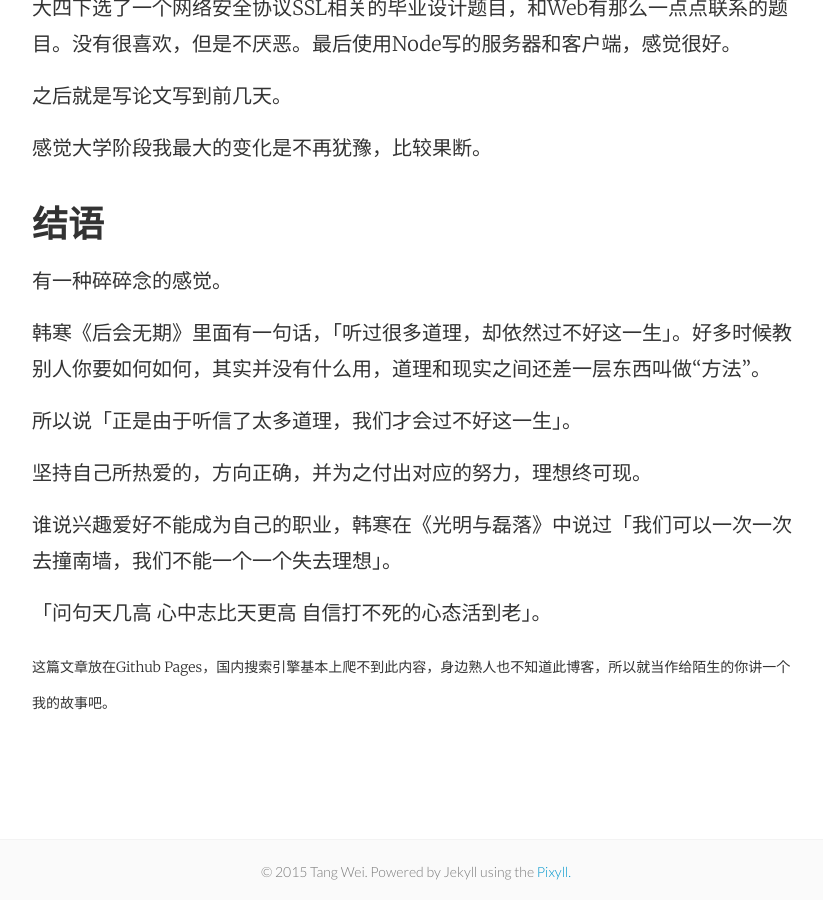
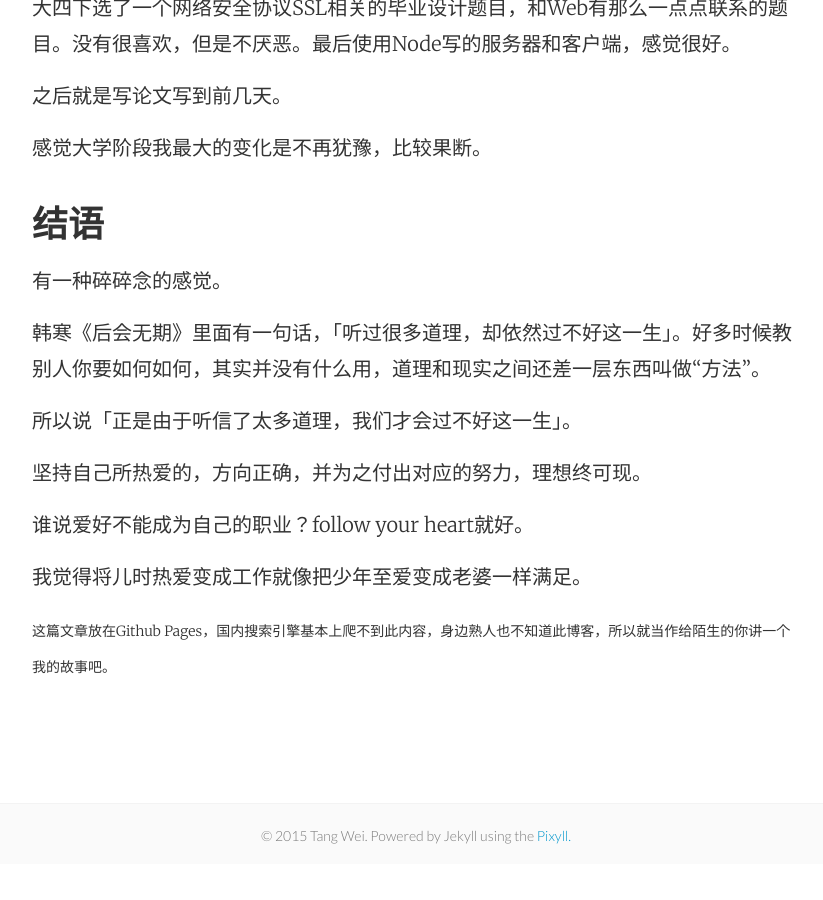
Before and after one commit to tw93/tw93.github.io, a Jekyll site: the page built from _posts/2015-05-18-About-My-College-And-Alibaba.md, in a window 1280 px wide and 900 px high, scrolled down 15279 px. Shown: the whole window, without its empty margins (224-1047 px from the left). Built offline with Jekyll 4.4.1, drawn with Linux system fonts in a browser that asks for light colours; comment, search, counter and statistics services are not loaded; after the commit the page ends 16143 px from its top, so only the background shows below that.

```diff
--- a/_posts/2015-05-18-About-My-College-And-Alibaba.md
+++ b/_posts/2015-05-18-About-My-College-And-Alibaba.md
@@ -207,8 +207,8 @@
 
 坚持自己所热爱的，方向正确，并为之付出对应的努力，理想终可现。
 
-谁说兴趣爱好不能成为自己的职业，韩寒在《光明与磊落》中说过「我们可以一次一次去撞南墙，我们不能一个一个失去理想」。
+谁说爱好不能成为自己的职业？follow your heart就好。
 
-「问句天几高  心中志比天更高  自信打不死的心态活到老」。
+我觉得将儿时热爱变成工作就像把少年至爱变成老婆一样满足。
 
 <small>这篇文章放在Github Pages，国内搜索引擎基本上爬不到此内容，身边熟人也不知道此博客，所以就当作给陌生的你讲一个我的故事吧。</small>
```
